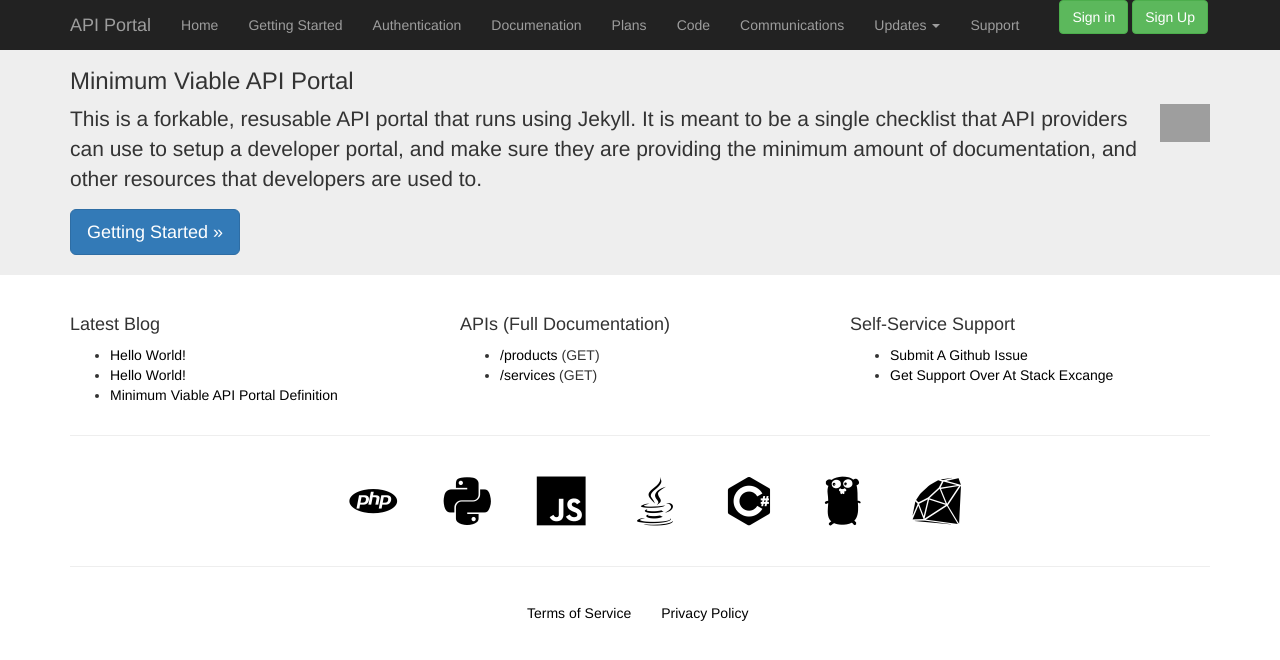
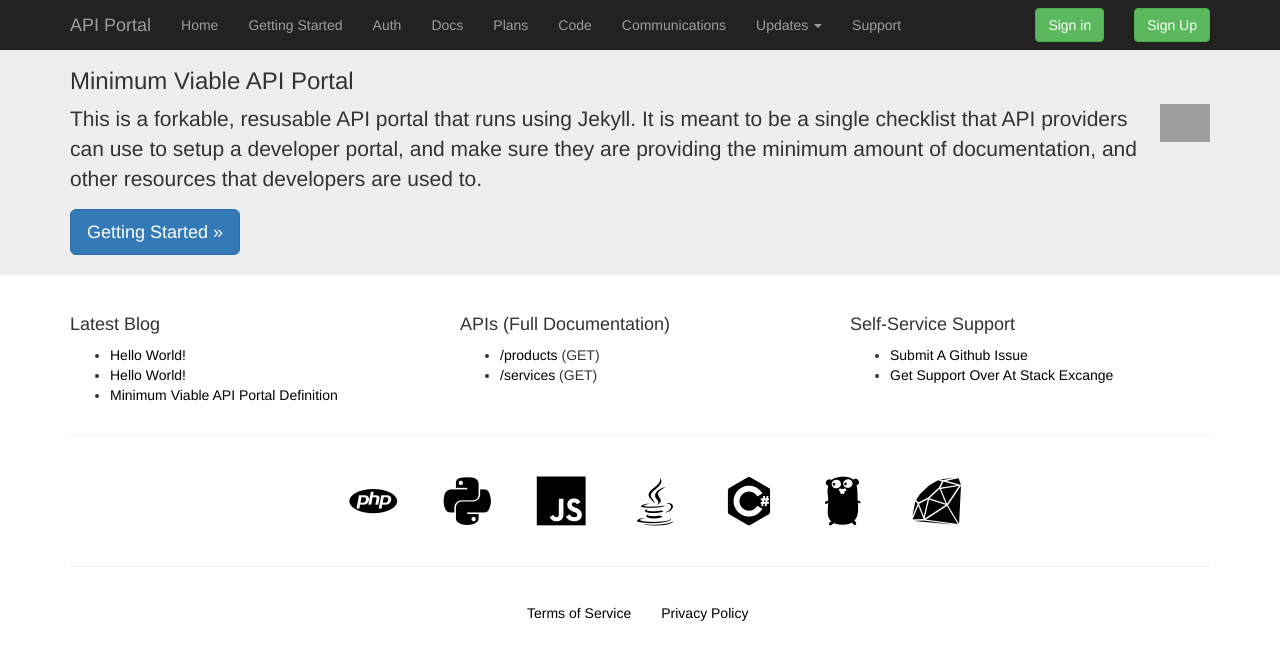
Before and after one commit to api-evangelist/portal-minimum, a Jekyll site: the page built from index.html, in a window 1280 px wide. Shown: the top 660 px of the page. Built offline with Jekyll 4.4.1, drawn with Linux system fonts in a browser that asks for light colours; grey boxes are pictures that could not be loaded.

Commit message:
put back a little

```diff
--- a/_layouts/default.html
+++ b/_layouts/default.html
@@ -12,8 +12,8 @@
           <ul class="nav navbar-nav">
             <li{% if page.title == site.portal_name %} class="active"{% endif %}><a href="/">Home</a></li>
             <li{% if page.title == site.getting_started.title %} class="active"{% endif %}><a href="/getting-started/">Getting Started</a></li>
-            <li{% if page.title == 'Authentication' %} class="active"{% endif %}><a href="/authentication/">Authentication</a></li>
-            <li{% if page.title == 'Documentation' %} class="active"{% endif %}><a href="/documentation/">Documenation</a></li>
+            <li{% if page.title == 'Authentication' %} class="active"{% endif %}><a href="/authentication/">Auth</a></li>
+            <li{% if page.title == 'Documentation' %} class="active"{% endif %}><a href="/documentation/">Docs</a></li>
             <li{% if page.title == 'Plans' %} class="active"{% endif %}><a href="/plans/">Plans</a></li>
             <li{% if page.title == site.code.title %} class="active"{% endif %}><a href="/code/">Code</a></li>
             <li{% if page.title == site.communication.title %} class="active"{% endif %}><a href="/communications/">Communications</a></li>
@@ -29,10 +29,10 @@
           </ul>
         </div>
         <div id="navbar" class="navbar-collapse collapse">
-          <form class="navbar-form navbar-right" style="padding: 0px 1px 0px 1px; margin: 0px 1px 0px 1px;">
+          <form class="navbar-form navbar-right">
             <button type="submit" class="btn btn-success">Sign Up</button>
           </form>
-          <form class="navbar-form navbar-right" style="padding: 0px 1px 0px 1px; margin: 0px 1px 0px 1px;">
+          <form class="navbar-form navbar-right">
             <button type="submit" class="btn btn-success">Sign in</button>
           </form>
         </div>
```
